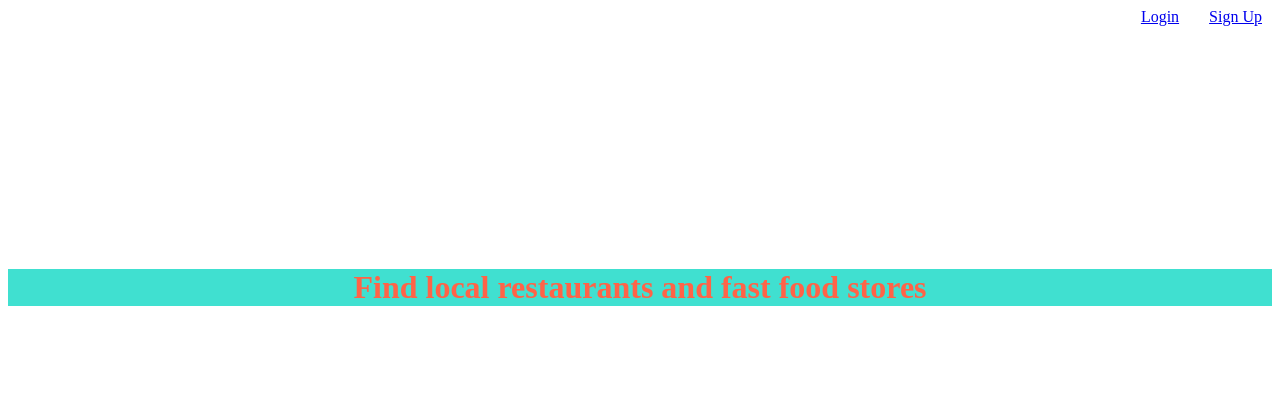
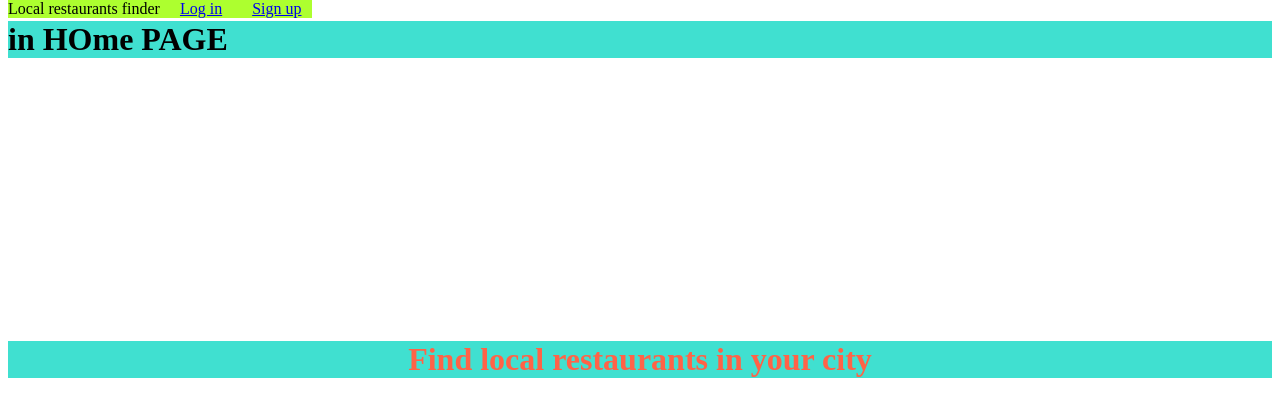
Before and after one commit to nniroula/Food_Service_Finder, a Flask app: page / in a window 1280 px wide. Shown: the top 417 px of the page. Run offline with Flask 2, Linux system fonts and the light colour scheme.

Commit message:
add conditionals in base template so that it displays logout button in navbar if a user is logged in

```diff
--- a/app.py
+++ b/app.py
@@ -19,8 +19,8 @@ from sqlalchemy.exc import IntegrityError
 
 bcrypt = Bcrypt()
 
-# current user
-CURR_USER_KEY = "curr_user"
+# current user to track login status
+CURRENT_USER_ID = "current_user_id"
 
 app = Flask(__name__)
 
@@ -67,6 +67,13 @@ def base_route():
 @app.route('/landing')
 def landing_page():
     return render_template('landing_page.html')
+
+# @app.route('/')
+# def home():
+#     return render_template('/cities/city-form.html')
+@app.route('/')
+def home():
+    return render_template('home-page.html')
 
 ######################################################################################################
 
@@ -133,6 +140,8 @@ def signup():
             flash("please signup with a different username")
             return render_template('users/signup_form.html', form=form)
 
+    # session[CURRENT_USER_ID] = user.id
+
     return render_template('/users/signup_form.html', form = form)
 
 
@@ -147,20 +156,35 @@ def login():
 
         user = User.authenticate(user_name, pass_word)
 
+        # import pdb
+        # pdb.set_trace()
+
         if user:
             # do_login(user)
+            # add to flask session
+            session[CURRENT_USER_ID] = user.id
+            session['id'] = user.id
+            session["current_user_id"] = user.id
+
             flash(f"Hello, {user.username}!, you are logged in")
             flash('Enter city and state to search for local restaurant')
 
-            # fix this where to redirect
-            # return redirect("/")
-            # render a page to search for hotels
+            # render a page to search for hotels, make this to return protected route
             return render_template("/cities/city_form.html")
         # flash("Invalid credentials.", 'danger')
-        flash("Invalid credentials.")
+        flash("Invalid credentials. Try again.")
+        # return render_template('/users/login_form.html')
 
     return render_template('/users/login_form.html', form=form)
 
+@app.route('/logout')
+def logout():
+    # if CURR_USER_KEY in session:
+    #     del session[CURR_USER_KEY]
+    print('I AM in log out zone ..........')
+    if CURRENT_USER_ID in session:
+        session.pop(CURRENT_USER_ID)
+    return redirect('/login')
 
 # ************
 
@@ -277,13 +301,6 @@ BASE_URL = 'https://api.yelp.com/v3'
 BUSINESS_ENDPOINT = '/businesses/search'
 
 RATING = 2.5
-
-# @app.route('/')
-# def home():
-#     return render_template('/cities/city-form.html')
-@app.route('/')
-def home():
-    return render_template('home-page.html')
 
 
 @app.route('/restaurants')
--- a/static/css/styles.css
+++ b/static/css/styles.css
@@ -1,7 +1,7 @@
 
-div #nav-bar{
+/* div .nav-bar{
     background-color:greenyellow;
-}
+} */
 .links{
    /* padding: 20px; */
    padding-left: 20px;
@@ -10,7 +10,7 @@ div #nav-bar{
    float:right
 }
 
-.land-page{
+.body-content{
     text-align: center;
     color:tomato;
     padding-top: 30vh;
@@ -18,3 +18,20 @@ div #nav-bar{
 h1{
     background-color: turquoise;
 }
+
+/* .nav-bar{
+    background-color:greenyellow;
+} */
+
+.navbar-items{
+    background-color:greenyellow;
+    /* position: fixed;  good for scrolling */
+    /* position:sticky */
+    /* position: relative;
+    z-index: 9999; */
+    /* position: fixed !important; */
+     /* position: sticky; */
+     position: fixed;
+    top: 0;
+    z-index: 999
+}
--- a/templates/base.html
+++ b/templates/base.html
@@ -4,11 +4,34 @@
         <meta charset="UTF-8">
         <meta http-equiv="X-UA-Compatible" content="IE=edge">
         <meta name="viewport" content="width=device-width, initial-scale=1.0">
-    <!-- add links to style sheet here -->
         <link rel="stylesheet" href="/static/css/styles.css">
         <title> {% block title %} Food Service Providers {% endblock %} </title>
     </head>
+
     <body>
+        <div class="navbar-items">
+            <!-- In base.html file -->
+            <nav>
+                <div>
+                <span>Local restaurants finder</span>
+
+                {% if 'current_user_id' in session %}
+                    <a class="links" href="/logout">Log out</a>
+                    <a class="links" href="profile_page.html">Profile</a>
+                    <!-- <a class="links" href="/signup">Sign Up</a> -->
+
+                {% else %}
+                    <a class="links" href="/signup">Sign up</a>
+                    <a class="links" href="/login">Log in</a>
+
+                {% endif %}
+
+
+            </div>
+
+            </nav>
+        </div>
+
         {% block content %}
             <h1>Hello food service providers</h1>
         {% endblock %}
--- a/templates/home-page.html
+++ b/templates/home-page.html
@@ -1,19 +1,47 @@
+
 {% extends 'base.html' %}
 
-{% block title %} Landing Page {% endblock %}
+{% block title %} Home Page {% endblock %}
 
 {% block content %}
-   <div>
-        <nav id="nav-bar">
-            <a class="links" href="/signup">Sign Up</a>
-            <a class="links" href="/login">Login</a>
-            <!-- <a class="links" href="logout_page.html">Logout</a>
-            <a class="links" href="profile_page.html">Profile</a> -->
+
+    <h1>in HOme PAGE</h1>
+
+    <main class="body-content">
+        <h1> Find local restaurants in your city </h1>
+    </main>
+
+       <!-- <div class="navbar-items">
+        <nav>
+            <span>Local restaurants finder</span>
+            {% if CURRENT_USER_ID not in session %}
+                <a class="links" href="/signup">Sign Up</a>
+                <a class="links" href="/login">Login</a>
+            {% endif %}
+
+            {% if CURRENT_USER_ID in session %}
+                <a class="links" href="/logout">Logout</a>
+                <a class="links" href="profile_page.html">Profile</a>
+            {% endif %}
+
         </nav>
-    </div>
-
-    <main class="land-page">
-    <h1> Find local restaurants and fast food stores </h1>
-</main>
+    </div>  -->
 
 {% endblock %}
+
+
+   <!-- <div class="navbar-items">
+        <nav>
+            <span>Local restaurants finder</span>
+            {% if CURRENT_USER_ID not in session %}
+                <a class="links" href="/signup">Sign Up</a>
+                <a class="links" href="/login">Login</a>
+            {% endif %}
+
+            {% if CURRENT_USER_ID in session %}
+                <a class="links" href="/logout">Logout</a>
+                <a class="links" href="profile_page.html">Profile</a>
+            {% endif %}
+
+        </nav>
+    </div> -->
```
Also changed, not shown: models.py (+0 -8 lines), templates/cities/city_form.html (+14 -11 lines), templates/users/login_form.html (+32 -4 lines), templates/users/signup_form.html (+29 -5 lines). Lines whose indentation alone changed are shown as unchanged.
